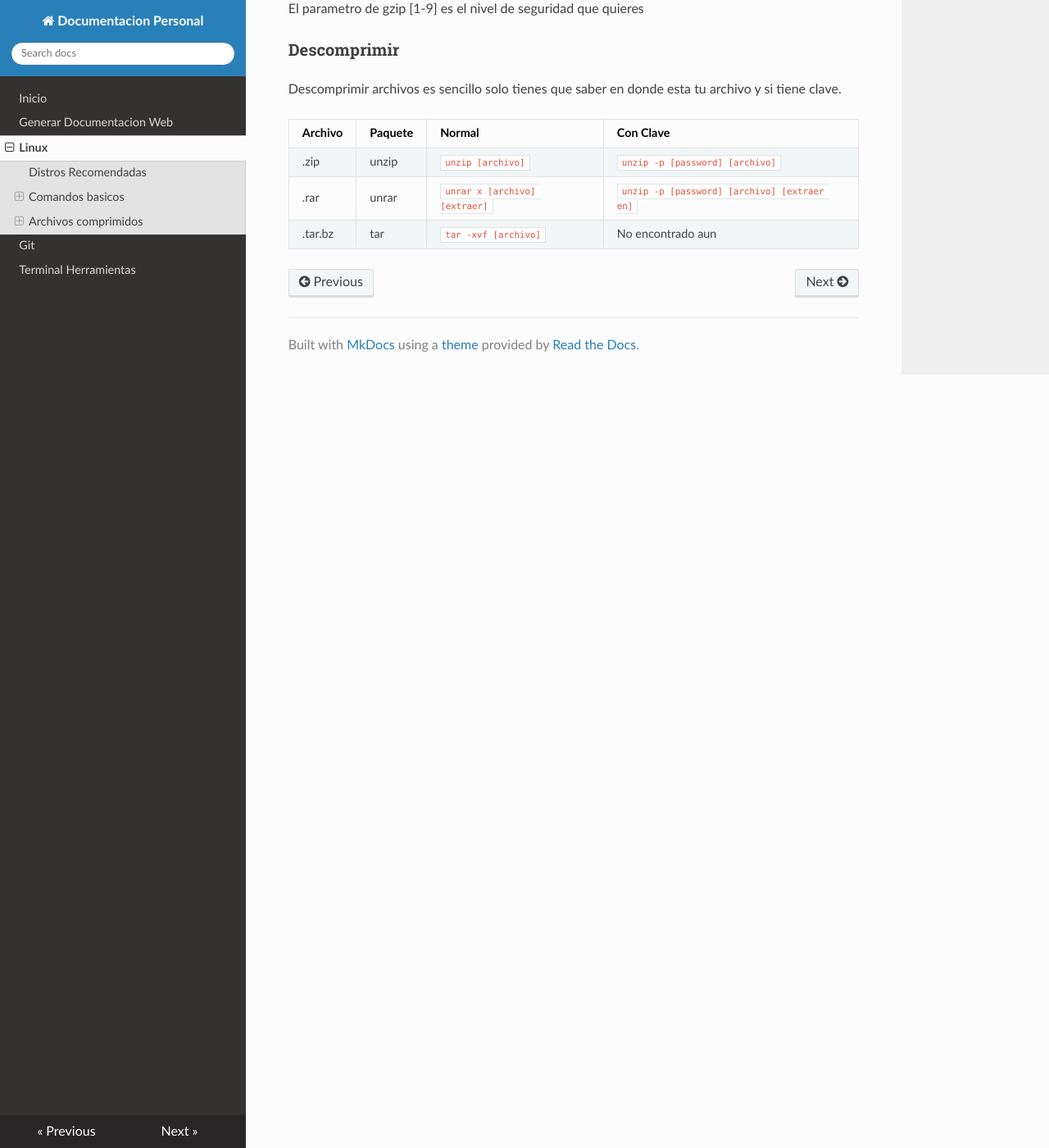
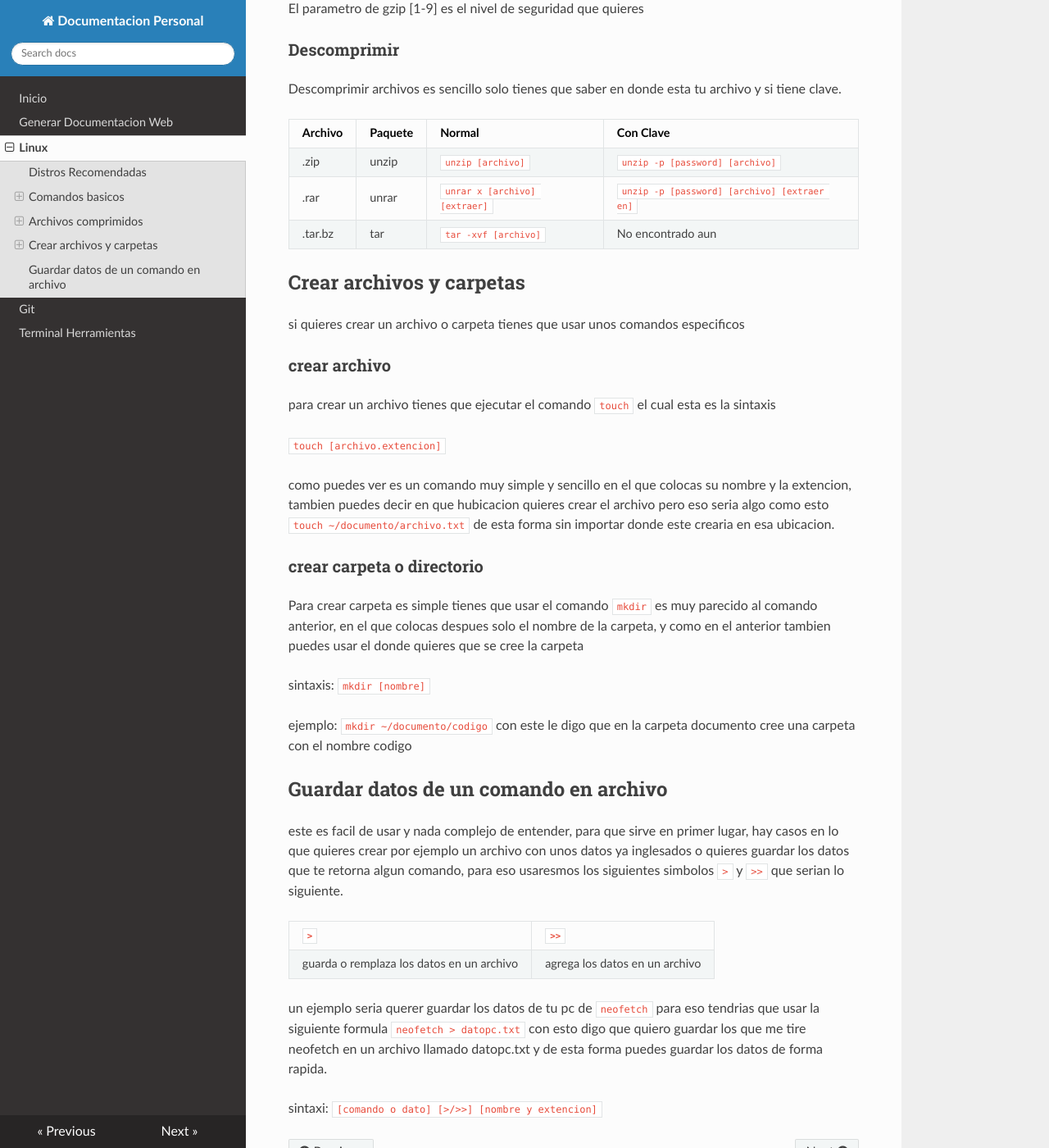
Before and after one commit to KiroKHS/DocInfo, an MkDocs documentation site: the page built from docs/linux.md, in a window 1280 px wide and 1400 px high, scrolled down 1921 px. Shown: the whole window at 82% size. Built offline with MkDocs 1.6.1, drawn with Linux system fonts in a browser that asks for light colours; nearby versions of some CDN libraries.

Commit message:
agregado de como crear archivos

```diff
--- a/docs/linux.md
+++ b/docs/linux.md
@@ -62,3 +62,32 @@ Archivo|Paquete |Normal| Con Clave
 .zip| unzip| `unzip [archivo]`| `unzip -p [password] [archivo]`
 .rar| unrar| `unrar x [archivo] [extraer]` | `unzip -p [password] [archivo] [extraer en]`
 .tar.bz| tar| `tar -xvf [archivo]`| No encontrado aun
+
+## Crear archivos y carpetas
+si quieres crear un archivo o carpeta tienes que usar unos comandos especificos
+### crear archivo
+para crear un archivo tienes que ejecutar el comando `touch` el cual esta es la sintaxis
+
+`touch [archivo.extencion]`
+
+como puedes ver es un comando muy simple y sencillo  en el que colocas su nombre y la extencion, tambien puedes decir en que hubicacion quieres crear el archivo pero eso seria algo como esto `touch ~/documento/archivo.txt` de esta forma sin importar donde este crearia en esa ubicacion.
+
+### crear carpeta o directorio
+Para crear carpeta es simple tienes que usar el comando `mkdir` es muy parecido al comando anterior, en el que colocas despues solo el nombre de la carpeta, y como en el anterior tambien puedes usar el donde quieres que se cree la carpeta
+
+sintaxis: `mkdir [nombre]`
+
+ejemplo: `mkdir ~/documento/codigo` con este le digo que en la carpeta documento cree una carpeta con el nombre codigo
+
+## Guardar datos de un comando en archivo
+
+este es facil de usar y nada complejo de entender, para que sirve en primer lugar, hay casos en lo que quieres crear por ejemplo un archivo con unos datos ya inglesados o quieres guardar los datos que te retorna algun comando, para eso usaresmos los siguientes simbolos `>` y `>>`
+que serian lo siguiente.
+
+`>` | `>>`
+--|--
+guarda o remplaza los datos en un archivo| agrega los datos en un archivo
+
+un ejemplo seria querer guardar los datos de tu pc de ``neofetch`` para eso tendrias que usar la siguiente formula `neofetch > datopc.txt` con esto digo que quiero guardar los que me tire neofetch en un archivo llamado datopc.txt y de esta forma puedes guardar los datos de forma rapida.
+
+sintaxi: `[comando o dato] [>/>>] [nombre y extencion]`
```
